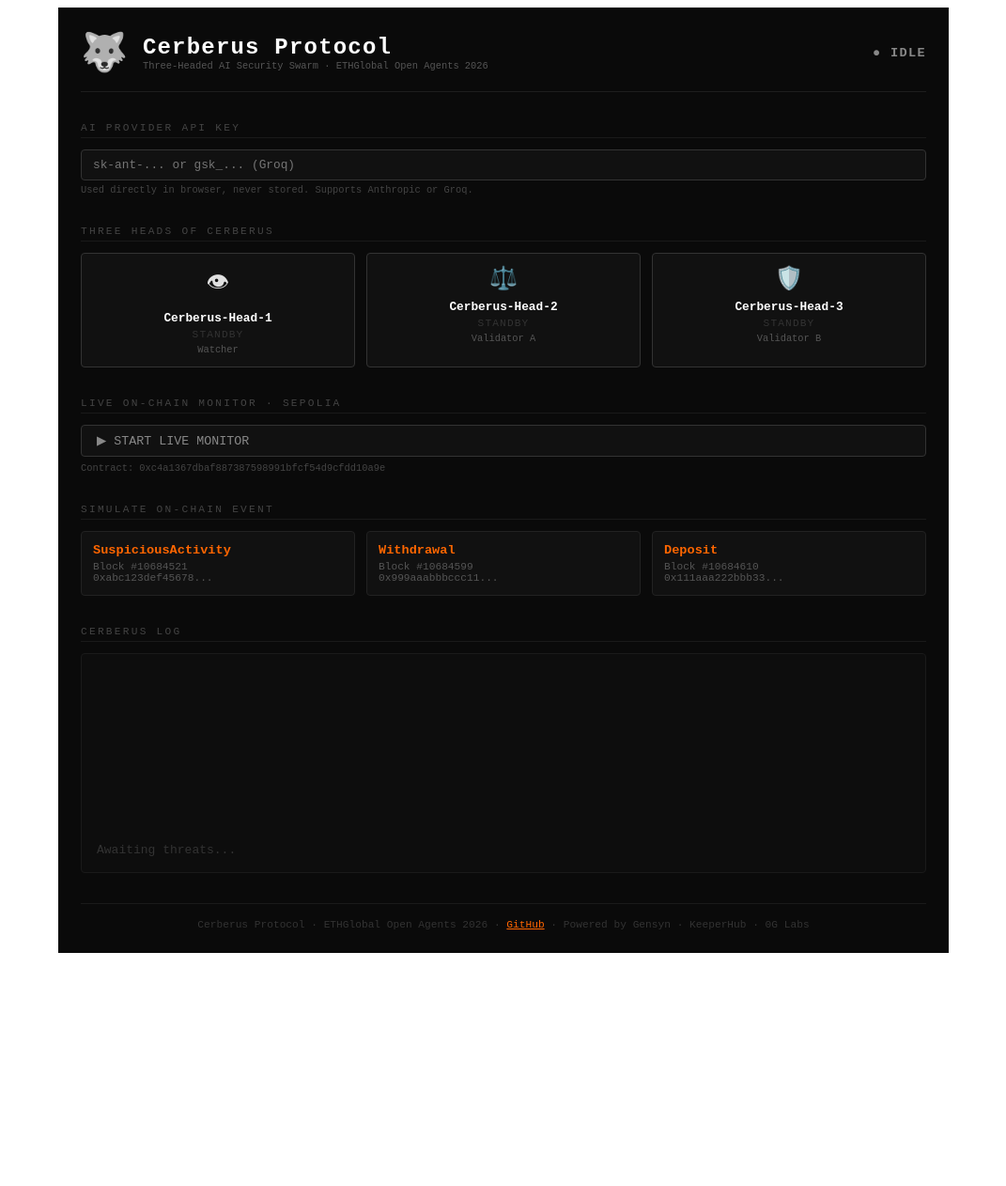
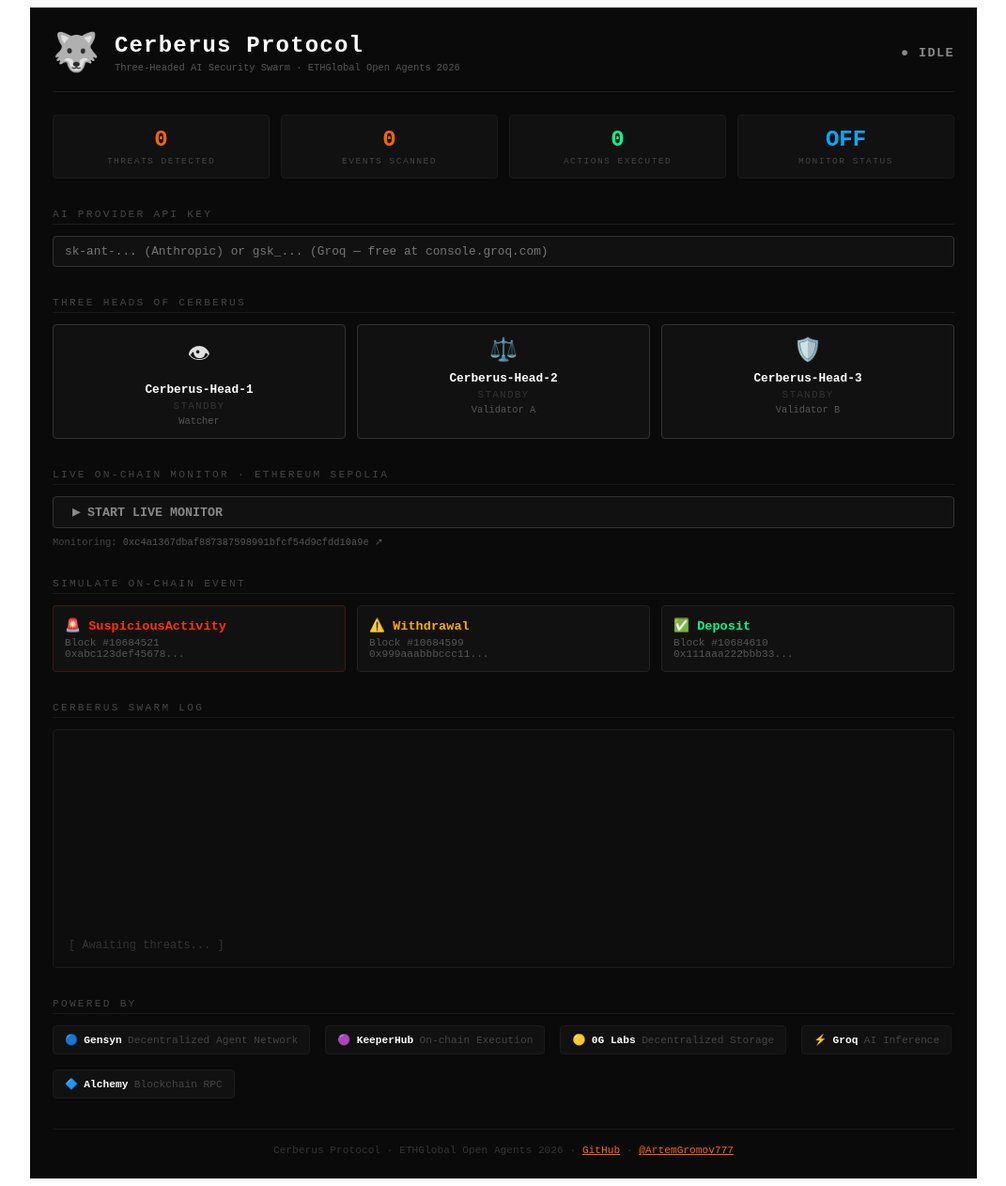
Before and after one commit to Artem1981777/cerberus-protocol, a React (Vite) app: page / in a window 1280 px wide. Shown: the whole page at 94% size, without its empty margins (104-1175 px from the left). Before the commit the page ends 1022 px from the top, so only its background shows below. Built offline with nearby package versions, Linux system fonts and the light colour scheme.

Commit message:
feat: improved UI — stats bar, Etherscan links, partner badges, pulse animation

```diff
--- a/src/App.tsx
+++ b/src/App.tsx
@@ -40,16 +40,27 @@
   const { state, runSwarm, reset } = useSwarmState()
   const [loading, setLoading] = useState(false)
   const [apiKey, setApiKey] = useState('')
+  const [threatCount, setThreatCount] = useState(0)
+  const [totalScanned, setTotalScanned] = useState(0)
 
   const { isMonitoring, lastBlock, error: rpcError, startMonitoring, stopMonitoring, CONTRACT_ADDRESS } =
-    useOnChainMonitor((event) => { if (apiKey) runSwarm(event, apiKey) })
+    useOnChainMonitor((event) => {
+      setTotalScanned(n => n + 1)
+      if (apiKey) runSwarm(event, apiKey).then(() => {
+        if (event.eventName === 'SuspiciousActivity') setThreatCount(n => n + 1)
+      })
+    })
 
   const handleEvent = async (event: OnChainEvent) => {
     if (!apiKey.trim()) { alert('Enter your API key first'); return }
+    setTotalScanned(n => n + 1)
     setLoading(true)
     await runSwarm(event, apiKey)
+    if (event.eventName === 'SuspiciousActivity') setThreatCount(n => n + 1)
     setLoading(false)
   }
+
+  const etherscanBase = 'https://sepolia.etherscan.io'
 
   return (
     <div style={s.root}>
@@ -67,18 +78,37 @@
         </div>
       </div>
 
+      {/* Stats Bar */}
+      <div style={s.statsBar}>
+        <div style={s.statBox}>
+          <div style={s.statNum}>{threatCount}</div>
+          <div style={s.statLabel}>THREATS DETECTED</div>
+        </div>
+        <div style={s.statBox}>
+          <div style={s.statNum}>{totalScanned}</div>
+          <div style={s.statLabel}>EVENTS SCANNED</div>
+        </div>
+        <div style={s.statBox}>
+          <div style={{...s.statNum, color: '#00ff88'}}>{state.result?.outcome === 'EXECUTE' ? '1' : '0'}</div>
+          <div style={s.statLabel}>ACTIONS EXECUTED</div>
+        </div>
+        <div style={s.statBox}>
+          <div style={{...s.statNum, color: '#00aaff'}}>{isMonitoring ? 'LIVE' : 'OFF'}</div>
+          <div style={s.statLabel}>MONITOR STATUS</div>
+        </div>
+      </div>
+
       {/* API Key */}
       <div style={s.section}>
         <div style={s.label}>AI PROVIDER API KEY</div>
         <input
           type="password"
-          placeholder="sk-ant-... or gsk_... (Groq)"
+          placeholder="sk-ant-... (Anthropic) or gsk_... (Groq — free at console.groq.com)"
           value={apiKey}
           onChange={e => setApiKey(e.target.value)}
           style={s.input}
         />
         {apiKey && <div style={{color:'#00ff88', fontSize:'0.7rem', marginTop:'0.3rem'}}>✓ Key set — ready to run</div>}
-        <div style={{color:'#444', fontSize:'0.65rem', marginTop:'0.25rem'}}>Used directly in browser, never stored. Supports Anthropic or Groq.</div>
       </div>
 
       {/* Three Heads */}
@@ -95,17 +125,15 @@
               lbl = vote.vote
             }
             if (isWatcher && state.currentProposal && state.status === 'voting') { color = '#ffaa00'; lbl = 'PROPOSED' }
+            const pulse = (isWatcher && state.status === 'watching') || (state.status === 'voting' && !isWatcher)
             return (
-              <div key={id} style={{...s.card, borderColor: color}}>
-                <div style={{fontSize:'1.5rem', marginBottom:'0.5rem'}}>
-                  {i === 0 ? '👁' : i === 1 ? '⚖️' : '🛡️'}
-                </div>
+              <div key={id} style={{...s.card, borderColor: color, boxShadow: pulse ? '0 0 12px ' + color + '44' : 'none'}}>
+                <div style={{fontSize:'1.5rem', marginBottom:'0.5rem'}}>{i === 0 ? '👁' : i === 1 ? '⚖️' : '🛡️'}</div>
                 <div style={{fontSize:'0.8rem', color:'#fff', fontWeight:700, marginBottom:'0.25rem'}}>{id}</div>
-                <div style={{fontSize:'0.7rem', color, letterSpacing:'0.1em', marginBottom:'0.25rem'}}>{lbl}</div>
-                <div style={{fontSize:'0.65rem', color:'#555'}}>
-                  {i === 0 ? 'Watcher' : i === 1 ? 'Validator A' : 'Validator B'}
-                </div>
-                {vote && <div style={{fontSize:'0.6rem', color:'#666', marginTop:'0.4rem', lineHeight:1.4}}>{vote.reasoning.slice(0, 70)}...</div>}
+                <div style={{fontSize:'0.7rem', color, letterSpacing:'0.1em', marginBottom:'0.25rem',
+                  animation: pulse ? 'none' : undefined}}>{lbl}</div>
+                <div style={{fontSize:'0.65rem', color:'#555'}}>{i === 0 ? 'Watcher' : i === 1 ? 'Validator A' : 'Validator B'}</div>
+                {vote && <div style={{fontSize:'0.6rem', color:'#666', marginTop:'0.4rem', lineHeight:1.4}}>{vote.reasoning.slice(0, 80)}...</div>}
               </div>
             )
           })}
@@ -116,20 +144,35 @@
       {state.currentProposal && (
         <div style={s.section}>
           <div style={s.label}>ACTIVE THREAT PROPOSAL</div>
-          <div style={{...s.box, borderColor:'#ff660033'}}>
+          <div style={{...s.box, borderColor:'#ff660044'}}>
             {[
-              ['ID', state.currentProposal.id],
+              ['PROPOSAL ID', state.currentProposal.id],
               ['SEVERITY', state.currentProposal.severity],
-              ['EVENT', state.currentProposal.eventType],
-              ['TX', state.currentProposal.txHash.slice(0,20) + '...'],
+              ['EVENT TYPE', state.currentProposal.eventType],
               ['EVIDENCE', state.currentProposal.evidence],
               ['PROPOSED BY', state.currentProposal.proposedBy],
             ].map(([k, v]) => (
-              <div key={k} style={{display:'flex', gap:'1rem', marginBottom:'0.4rem'}}>
-                <span style={{fontSize:'0.65rem', color:'#444', minWidth:90}}>{k}</span>
-                <span style={{fontSize:'0.8rem', color: k === 'SEVERITY' ? (v === 'CRITICAL' ? '#ff3300' : '#ffaa00') : '#ccc'}}>{v}</span>
+              <div key={k} style={{display:'flex', gap:'1rem', marginBottom:'0.5rem', alignItems:'flex-start'}}>
+                <span style={{fontSize:'0.65rem', color:'#444', minWidth:100, paddingTop:2}}>{k}</span>
+                <span style={{fontSize:'0.8rem', color: k === 'SEVERITY' ? (v === 'CRITICAL' ? '#ff3300' : v === 'HIGH' ? '#ff6600' : '#ffaa00') : '#ccc'}}>{v}</span>
               </div>
             ))}
+            <div style={{display:'flex', gap:'1rem', marginBottom:'0.5rem', alignItems:'center'}}>
+              <span style={{fontSize:'0.65rem', color:'#444', minWidth:100}}>TX HASH</span>
+              <a href={etherscanBase + '/tx/' + state.currentProposal.txHash}
+                target="_blank" rel="noopener noreferrer"
+                style={{fontSize:'0.75rem', color:'#00aaff', textDecoration:'none'}}>
+                {state.currentProposal.txHash.slice(0,20)}... ↗
+              </a>
+            </div>
+            <div style={{display:'flex', gap:'1rem', alignItems:'center'}}>
+              <span style={{fontSize:'0.65rem', color:'#444', minWidth:100}}>CONTRACT</span>
+              <a href={etherscanBase + '/address/' + state.currentProposal.contractAddress}
+                target="_blank" rel="noopener noreferrer"
+                style={{fontSize:'0.75rem', color:'#00aaff', textDecoration:'none'}}>
+                {state.currentProposal.contractAddress.slice(0,20)}... ↗
+              </a>
+            </div>
           </div>
         </div>
       )}
@@ -142,14 +185,19 @@
             <div style={{fontSize:'2rem', fontWeight:900, color: state.result.outcome === 'EXECUTE' ? '#00ff88' : '#ff4444'}}>
               {state.result.outcome === 'EXECUTE' ? '✅ EXECUTED' : '❌ DISCARDED'}
             </div>
-            <div style={{marginTop:'0.75rem', fontSize:'0.85rem', fontWeight:700}}>
+            <div style={{marginTop:'0.75rem', fontSize:'0.9rem', fontWeight:700}}>
               <span style={{color:'#00ff88'}}>YES: {state.result.yesCount}</span>
               <span style={{color:'#ff4444', marginLeft:'1rem'}}>NO: {state.result.noCount}</span>
               <span style={{color:'#888', marginLeft:'1rem'}}>ABSTAIN: {state.result.abstainCount}</span>
             </div>
             {state.result.outcome === 'EXECUTE' && (
-              <div style={{color:'#555', fontSize:'0.7rem', marginTop:'0.5rem'}}>
-                KeeperHub alerted · 0G audit written · {new Date(state.result.executedAt!).toISOString()}
+              <div style={{marginTop:'0.75rem'}}>
+                <div style={{color:'#555', fontSize:'0.7rem'}}>
+                  ⚡ KeeperHub alerted · 🗄️ 0G audit written
+                </div>
+                <div style={{color:'#555', fontSize:'0.7rem', marginTop:'0.25rem'}}>
+                  {new Date(state.result.executedAt!).toISOString()}
+                </div>
               </div>
             )}
           </div>
@@ -158,18 +206,22 @@
 
       {/* Live Monitor */}
       <div style={s.section}>
-        <div style={s.label}>LIVE ON-CHAIN MONITOR · SEPOLIA</div>
-        <div style={{display:'flex', gap:'0.75rem', alignItems:'center', flexWrap:'wrap' as const}}>
+        <div style={s.label}>LIVE ON-CHAIN MONITOR · ETHEREUM SEPOLIA</div>
+        <div style={{display:'flex', gap:'0.75rem', alignItems:'center', flexWrap:'wrap' as const, marginBottom:'0.5rem'}}>
           <button
             onClick={isMonitoring ? stopMonitoring : startMonitoring}
-            style={{...s.btn, borderColor: isMonitoring ? '#00ff88' : '#333', color: isMonitoring ? '#00ff88' : '#888', padding:'0.5rem 1rem'}}>
+            style={{...s.btn, borderColor: isMonitoring ? '#00ff88' : '#333', color: isMonitoring ? '#00ff88' : '#888', padding:'0.5rem 1.25rem', fontWeight:700}}>
             {isMonitoring ? '⏹ STOP MONITOR' : '▶ START LIVE MONITOR'}
           </button>
           {isMonitoring && <span style={{fontSize:'0.75rem', color:'#00ff88'}}>⟳ Polling every 5s · Block #{lastBlock}</span>}
           {rpcError && <span style={{fontSize:'0.75rem', color:'#ff4444'}}>{rpcError}</span>}
         </div>
-        <div style={{fontSize:'0.65rem', color:'#444', marginTop:'0.4rem'}}>
-          Contract: {CONTRACT_ADDRESS}
+        <div style={{fontSize:'0.65rem', color:'#444'}}>
+          Monitoring:{' '}
+          <a href={etherscanBase + '/address/' + CONTRACT_ADDRESS} target="_blank" rel="noopener noreferrer"
+            style={{color:'#555', textDecoration:'none'}}>
+            {CONTRACT_ADDRESS} ↗
+          </a>
         </div>
       </div>
 
@@ -179,27 +231,33 @@
         <div style={s.grid3}>
           {DEMO_EVENTS.map((ev, i) => (
             <button key={i} disabled={loading} onClick={() => handleEvent(ev)}
-              style={{...s.btn, opacity: loading ? 0.5 : 1}}>
-              <div style={{fontSize:'0.85rem', fontWeight:700, color:'#ff6600', marginBottom:'0.25rem'}}>{ev.eventName}</div>
+              style={{...s.btn, opacity: loading ? 0.5 : 1, borderColor: ev.eventName === 'SuspiciousActivity' ? '#ff330033' : '#222'}}>
+              <div style={{fontSize:'0.85rem', fontWeight:700,
+                color: ev.eventName === 'SuspiciousActivity' ? '#ff3300' : ev.eventName === 'Withdrawal' ? '#ffaa00' : '#00ff88',
+                marginBottom:'0.25rem'}}>
+                {ev.eventName === 'SuspiciousActivity' ? '🚨' : ev.eventName === 'Withdrawal' ? '⚠️' : '✅'} {ev.eventName}
+              </div>
               <div style={{fontSize:'0.7rem', color:'#555'}}>Block #{ev.blockNumber}</div>
-              <div style={{fontSize:'0.7rem', color:'#555'}}>{ev.txHash.slice(0,16)}...</div>
+              <div style={{fontSize:'0.7rem', color:'#555', fontFamily:'monospace'}}>{ev.txHash.slice(0,16)}...</div>
             </button>
           ))}
         </div>
         {state.status !== 'idle' && (
-          <button onClick={reset} style={{...s.btn, marginTop:'1rem', color:'#555'}}>RESET</button>
+          <button onClick={() => { reset(); }} style={{...s.btn, marginTop:'1rem', color:'#555', padding:'0.4rem 1rem'}}>
+            ↺ RESET SWARM
+          </button>
         )}
       </div>
 
       {/* Log */}
       <div style={s.section}>
-        <div style={s.label}>CERBERUS LOG</div>
+        <div style={s.label}>CERBERUS SWARM LOG</div>
         <div style={s.log}>
           {state.log.length === 0
-            ? <div style={{color:'#333'}}>Awaiting threats...</div>
+            ? <div style={{color:'#333', fontSize:'0.75rem'}}>[ Awaiting threats... ]</div>
             : state.log.map((line, i) => (
-              <div key={i} style={{fontSize:'0.75rem', lineHeight:1.6,
-                color: line.includes('✅') ? '#00ff88' : line.includes('⚠️') ? '#ffaa00' : line.includes('❌') ? '#ff4444' : '#777'}}>
+              <div key={i} style={{fontSize:'0.75rem', lineHeight:1.7, fontFamily:'monospace',
+                color: line.includes('✅') ? '#00ff88' : line.includes('⚠️') ? '#ffaa00' : line.includes('❌') ? '#ff4444' : line.includes('THREAT') ? '#ff6600' : '#666'}}>
                 {line}
               </div>
             ))
@@ -207,28 +265,53 @@
         </div>
       </div>
 
+      {/* Partner badges */}
+      <div style={s.section}>
+        <div style={s.label}>POWERED BY</div>
+        <div style={{display:'flex', gap:'1rem', flexWrap:'wrap' as const}}>
+          {[
+            ['🔵', 'Gensyn', 'Decentralized Agent Network'],
+            ['🟣', 'KeeperHub', 'On-chain Execution'],
+            ['🟡', '0G Labs', 'Decentralized Storage'],
+            ['⚡', 'Groq', 'AI Inference'],
+            ['🔷', 'Alchemy', 'Blockchain RPC'],
+          ].map(([emoji, name, desc]) => (
+            <div key={name} style={{background:'#111', border:'1px solid #1a1a1a', borderRadius:'4px', padding:'0.5rem 0.75rem', fontSize:'0.7rem'}}>
+              <span>{emoji}</span>
+              <span style={{color:'#fff', fontWeight:700, marginLeft:'0.4rem'}}>{name}</span>
+              <span style={{color:'#444', marginLeft:'0.4rem'}}>{desc}</span>
+            </div>
+          ))}
+        </div>
+      </div>
+
       {/* Footer */}
-      <div style={{textAlign:'center', fontSize:'0.7rem', color:'#333', borderTop:'1px solid #1a1a1a', paddingTop:'1rem', marginTop:'2rem'}}>
+      <div style={{textAlign:'center' as const, fontSize:'0.7rem', color:'#333', borderTop:'1px solid #1a1a1a', paddingTop:'1rem', marginTop:'2rem'}}>
         Cerberus Protocol · ETHGlobal Open Agents 2026 ·{' '}
         <a href="https://github.com/Artem1981777/cerberus-protocol" style={{color:'#ff6600'}}>GitHub</a>
-        {' '}· Powered by Gensyn · KeeperHub · 0G Labs
+        {' '}·{' '}
+        <a href="https://twitter.com/ArtemGromov777" style={{color:'#ff6600'}}>@ArtemGromov777</a>
       </div>
     </div>
   )
 }
 
 const s: Record<string, React.CSSProperties> = {
-  root: {background:'#0a0a0a', color:'#e0e0e0', minHeight:'100vh', fontFamily:'monospace', padding:'1.5rem', maxWidth:'900px', margin:'0 auto'},
-  header: {display:'flex', justifyContent:'space-between', alignItems:'center', borderBottom:'1px solid #1e1e1e', paddingBottom:'1rem', marginBottom:'2rem'},
+  root: {background:'#0a0a0a', color:'#e0e0e0', minHeight:'100vh', fontFamily:'monospace', padding:'1.5rem', maxWidth:'960px', margin:'0 auto'},
+  header: {display:'flex', justifyContent:'space-between', alignItems:'center', borderBottom:'1px solid #1e1e1e', paddingBottom:'1rem', marginBottom:'1.5rem'},
   headerLeft: {display:'flex', alignItems:'center', gap:'1rem'},
   title: {fontSize:'1.5rem', fontWeight:900, color:'#fff', letterSpacing:'0.05em'},
-  sub: {fontSize:'0.65rem', color:'#555'},
+  sub: {fontSize:'0.65rem', color:'#555', marginTop:'0.2rem'},
+  statsBar: {display:'grid', gridTemplateColumns:'repeat(4, 1fr)', gap:'0.75rem', marginBottom:'2rem'},
+  statBox: {background:'#111', border:'1px solid #1a1a1a', borderRadius:'4px', padding:'0.75rem', textAlign:'center' as const},
+  statNum: {fontSize:'1.5rem', fontWeight:900, color:'#ff6600'},
+  statLabel: {fontSize:'0.6rem', color:'#444', letterSpacing:'0.15em', marginTop:'0.25rem'},
   section: {marginBottom:'2rem'},
   label: {fontSize:'0.7rem', color:'#444', letterSpacing:'0.2em', marginBottom:'0.75rem', borderBottom:'1px solid #1a1a1a', paddingBottom:'0.25rem'},
   input: {background:'#111', border:'1px solid #333', color:'#ff6600', padding:'0.5rem 0.75rem', fontFamily:'monospace', fontSize:'0.8rem', width:'100%', borderRadius:'4px', outline:'none', boxSizing:'border-box' as const},
   grid3: {display:'grid', gridTemplateColumns:'repeat(3, 1fr)', gap:'0.75rem'},
-  card: {background:'#111', border:'1px solid #222', borderRadius:'4px', padding:'0.75rem', textAlign:'center' as const, transition:'border-color 0.3s'},
+  card: {background:'#111', border:'1px solid #222', borderRadius:'4px', padding:'0.75rem', textAlign:'center' as const, transition:'all 0.3s'},
   box: {background:'#111', border:'1px solid #333', borderRadius:'4px', padding:'1rem'},
-  btn: {background:'#111', border:'1px solid #222', borderRadius:'4px', padding:'0.75rem', cursor:'pointer', textAlign:'left' as const, color:'#e0e0e0', fontFamily:'monospace', display:'block', width:'100%'},
-  log: {background:'#0d0d0d', border:'1px solid #1a1a1a', borderRadius:'4px', padding:'1rem', height:'200px', overflowY:'auto' as const, display:'flex', flexDirection:'column-reverse' as const},
+  btn: {background:'#111', border:'1px solid #222', borderRadius:'4px', padding:'0.75rem', cursor:'pointer', textAlign:'left' as const, color:'#e0e0e0', fontFamily:'monospace', display:'block', width:'100%', transition:'border-color 0.2s'},
+  log: {background:'#0d0d0d', border:'1px solid #1a1a1a', borderRadius:'4px', padding:'1rem', height:'220px', overflowY:'auto' as const, display:'flex', flexDirection:'column-reverse' as const},
 }
```
